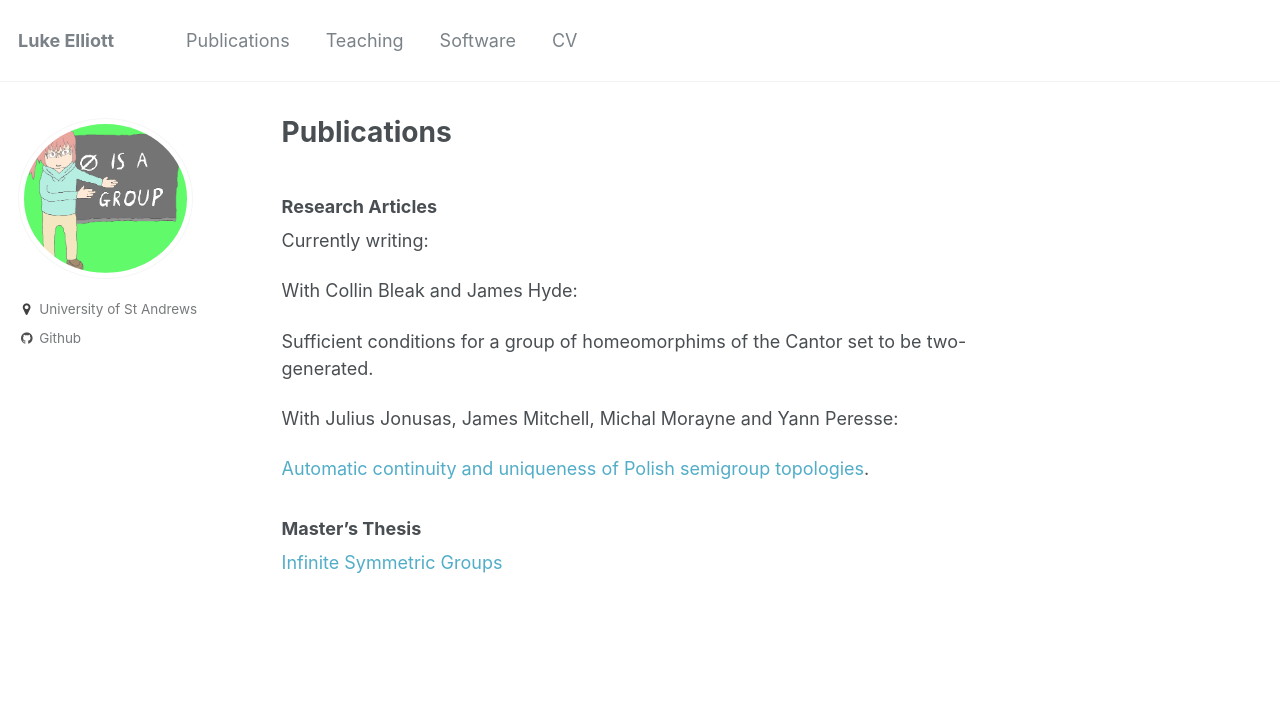
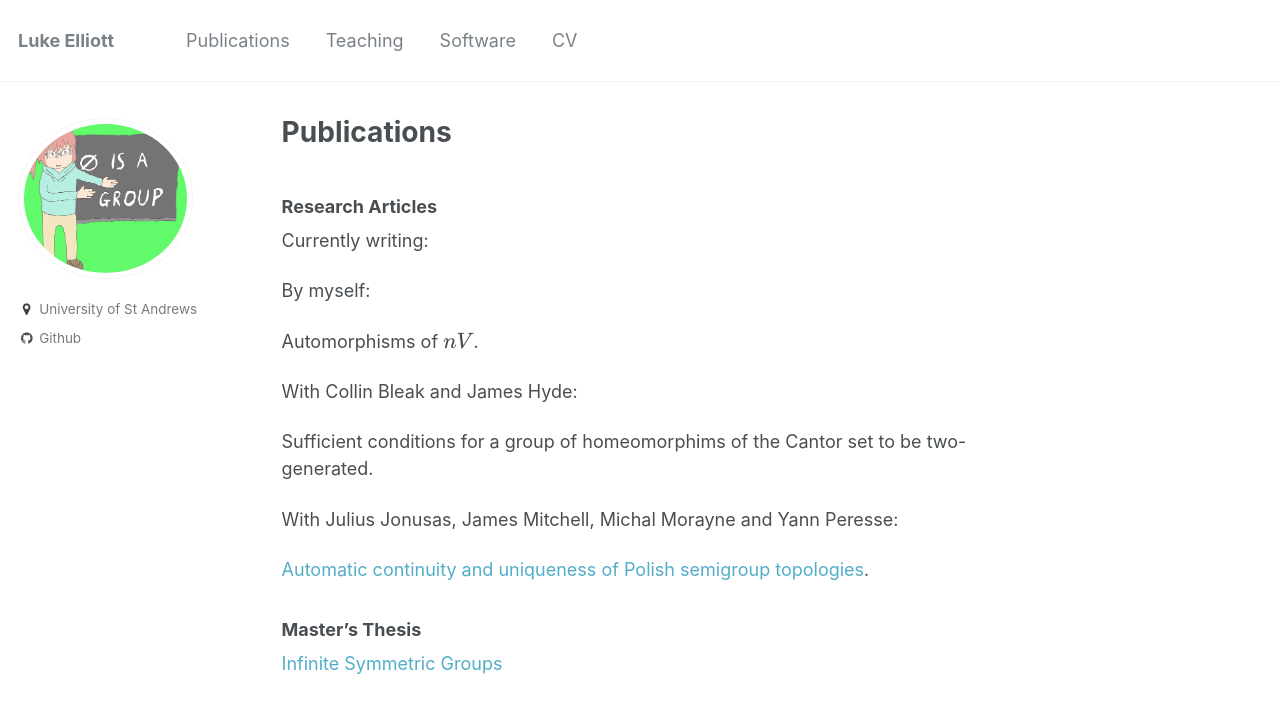
Before and after one commit to le27/L-Elliott, a Jekyll site: the page built from _pages/publications.md, in a window 1280 px wide. Shown: the top 713 px of the page. Built offline with Jekyll 4.4.1, drawn with Linux system fonts in a browser that asks for light colours; formulas are drawn with MathJax 3.

Commit message:
Update publications.md

```diff
--- a/_pages/publications.md
+++ b/_pages/publications.md
@@ -7,6 +7,10 @@ author_profile: true
 ### Research Articles
 
 Currently writing:
+
+By myself:
+
+Automorphisms of $nV$.
 
 With Collin Bleak and James Hyde:
 
```
